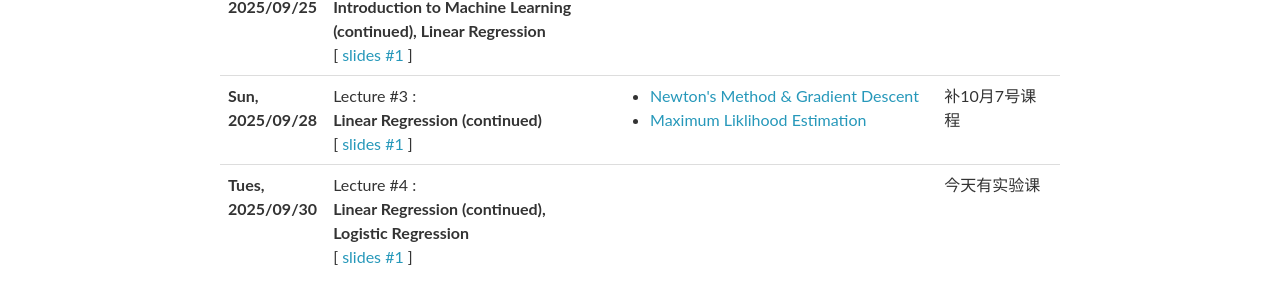
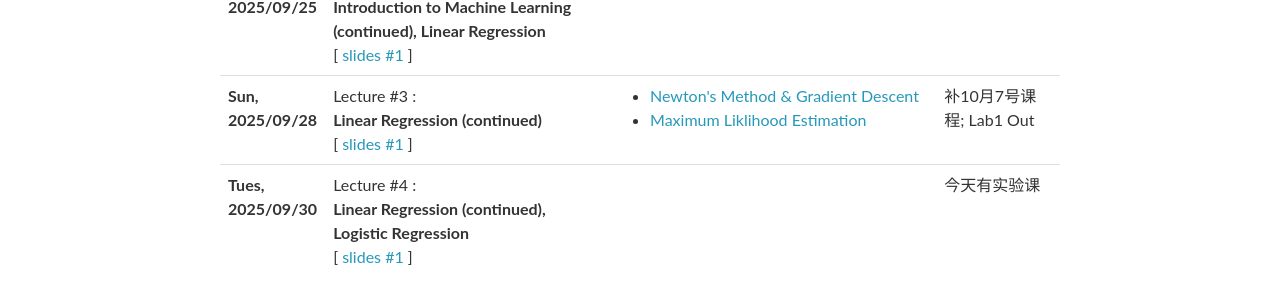
Before and after one commit to SEUML/ml-spring-2025, a Jekyll site: the page built from _pages/lectures.md, in a window 1280 px wide and 937 px high. Shown: the part 340-645 px from the top of the window. Built offline with Jekyll 4.4.1, drawn with Linux system fonts in a browser that asks for light colours; nearby versions of some CDN libraries; comment, search, counter and statistics services are not loaded.

Commit message:
Update lectures.yml

```diff
--- a/_data/lectures.yml
+++ b/_data/lectures.yml
@@ -26,7 +26,7 @@
   readings:
     - <a href="https://pan.seu.edu.cn/link/0DCABBC986A29437B634E3C9B8F06F0D" target="_blank">	Newton's Method & Gradient Descent</a>
     - <a href="https://cseweb.ucsd.edu//~elkan/250B/logreg.pdf" target="_blank"> Maximum Liklihood Estimation </a>
-  logistics: 补10月7号课程
+  logistics: 补10月7号课程; Lab1 Out
 
 - date: Tues, 2025/09/30
   title: >
```
